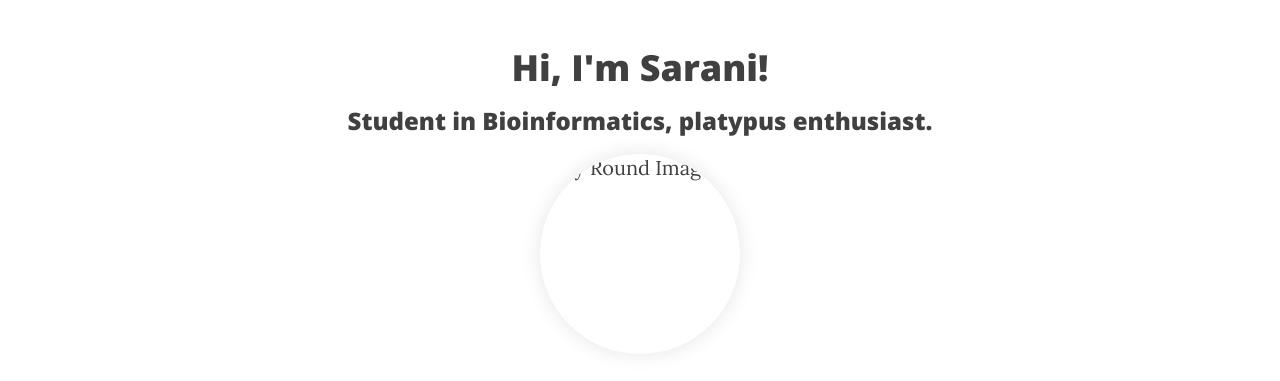
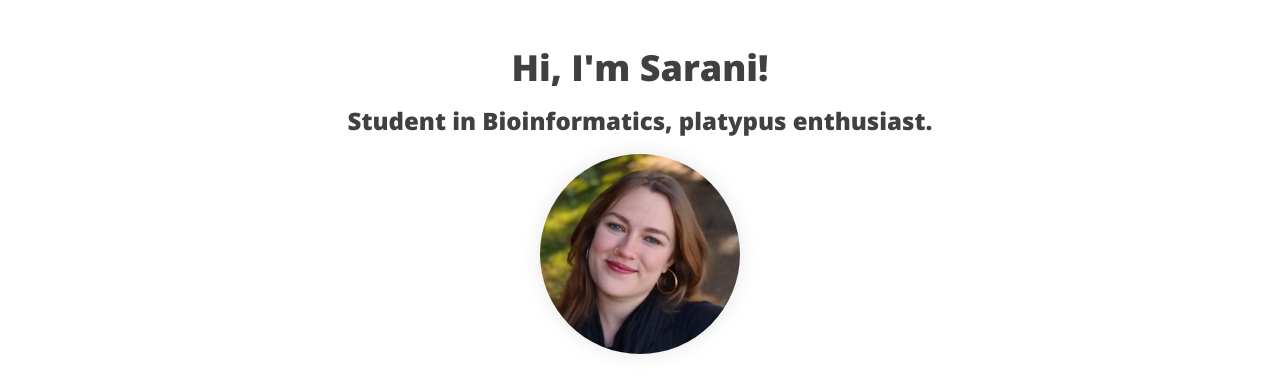
Before and after one commit to Sarani-NS/That-Platypus.io, a plain HTML site: page about.html in a window 1280 px wide. Shown: the part 470-851 px from the top of the page. Drawn offline with nearby package versions, Linux system fonts and the light colour scheme; a script that the page names is missing.

Commit message:
Update about.html

```diff
--- a/about.html
+++ b/about.html
@@ -110,7 +110,7 @@
 <h1 align="center">Hi, I'm Sarani!</h1>
 <h3 align="center">Student in Bioinformatics, platypus enthusiast.</h3>
 
-<img https://raw.githubusercontent.com/Sarani-NS/That-Platypus.io/main/img/me.jpeg" alt="My Round Image" class="round-centered">
+<img src="https://raw.githubusercontent.com/Sarani-NS/That-Platypus.io/main/img/me.jpeg" alt="My Round Image" class="round-centered">
 
 <p align="left"> <img src="https://komarev.com/ghpvc/?username=Sarani-NS&label=Profile%20views&color=ffc0cb&style=flat" alt="Sarani-NS" /> </p>
 
```
